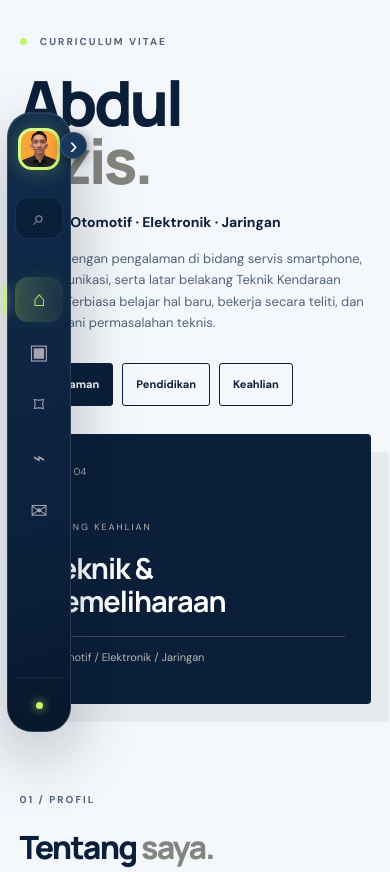
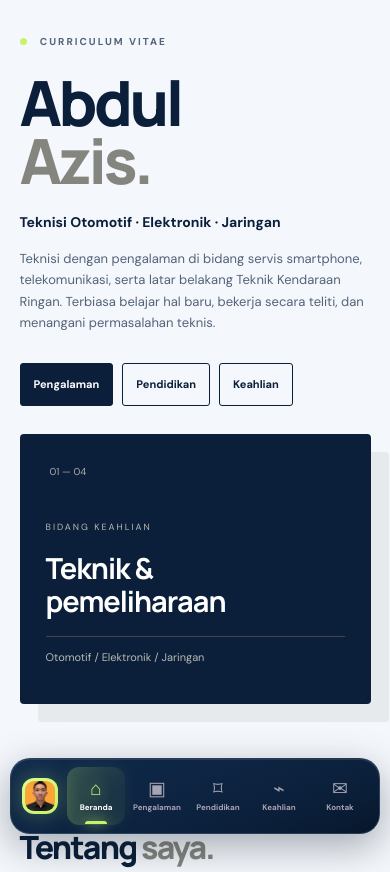
Before and after one commit to mailnews/curricullum-vitae, a plain HTML site: page index.html in a window 390 px wide. Shown: the top 872 px of the page. Drawn offline with Linux system fonts and the light colour scheme.

Commit message:
Convert mobile sidebar into horizontal bottom navigation

```diff
--- a/index.html
+++ b/index.html
@@ -1100,6 +1100,73 @@
       main,.topbar,footer { transition-duration:.01ms !important; }
     }
 
+
+    /* Mobile: ubah sidebar menjadi bottom navigation horizontal */
+    @media (max-width:800px) {
+      .neon-sidebar,
+      .neon-sidebar.expanded {
+        position:fixed;
+        left:10px; right:10px; bottom:10px; top:auto;
+        transform:none;
+        width:auto; height:76px; min-height:76px;
+        padding:8px 10px;
+        display:flex; flex-direction:row; align-items:center;
+        justify-content:space-between; gap:8px;
+        border-radius:20px;
+        z-index:120;
+        overflow:hidden;
+        box-shadow:0 12px 38px rgba(5,20,39,.34),inset 0 1px 0 rgba(255,255,255,.10);
+      }
+      .neon-sidebar-top {
+        min-height:0; height:100%; margin:0; padding:0;
+        flex:0 0 38px; justify-content:center;
+      }
+      .neon-brand { justify-content:center; }
+      .neon-brand-mark { width:36px; height:36px; flex-basis:36px; border-radius:12px; }
+      .neon-brand-mark img { border-radius:9px; }
+      .neon-brand-name,.neon-collapse,
+      .neon-search,.neon-menu-caption,.neon-sidebar-bottom {
+        display:none !important;
+      }
+      .neon-nav {
+        flex:1; min-width:0; height:100%;
+        display:flex; flex-direction:row; align-items:center;
+        justify-content:space-around; gap:3px;
+      }
+      .neon-link,
+      .neon-sidebar.expanded .neon-link {
+        flex:1 1 0; min-width:0; min-height:58px; height:58px;
+        padding:5px 1px; margin:0;
+        display:flex; flex-direction:column; justify-content:center;
+        align-items:center; gap:3px; border-radius:12px;
+      }
+      .neon-icon { width:auto; flex:0 0 auto; font-size:19px; line-height:1.1; }
+      .neon-link-label,
+      .neon-sidebar.expanded .neon-link-label {
+        display:block; max-width:100%; overflow:hidden;
+        font-size:8px; line-height:1.2; font-weight:700;
+        text-overflow:ellipsis; white-space:nowrap;
+      }
+      .neon-link i {
+        left:50%; top:auto; bottom:1px;
+        width:0; height:3px; transform:translateX(-50%);
+        border-radius:4px 4px 0 0;
+      }
+      .neon-link.active i { width:22px; height:3px; }
+      main, body.neon-expanded main {
+        margin-left:0 !important; width:100% !important;
+        padding-bottom:108px !important;
+      }
+      footer { margin-left:0 !important; width:100% !important; }
+      body.neon-expanded { overflow-x:hidden; }
+    }
+    @media (max-width:380px) {
+      .neon-sidebar,.neon-sidebar.expanded { left:6px; right:6px; bottom:7px; padding:7px 6px; gap:5px; }
+      .neon-sidebar-top { flex-basis:34px; }
+      .neon-brand-mark { width:32px; height:32px; flex-basis:32px; }
+      .neon-link-label,.neon-sidebar.expanded .neon-link-label { font-size:7px; }
+    }
+
   </style>
 </head>
 <body>
```
